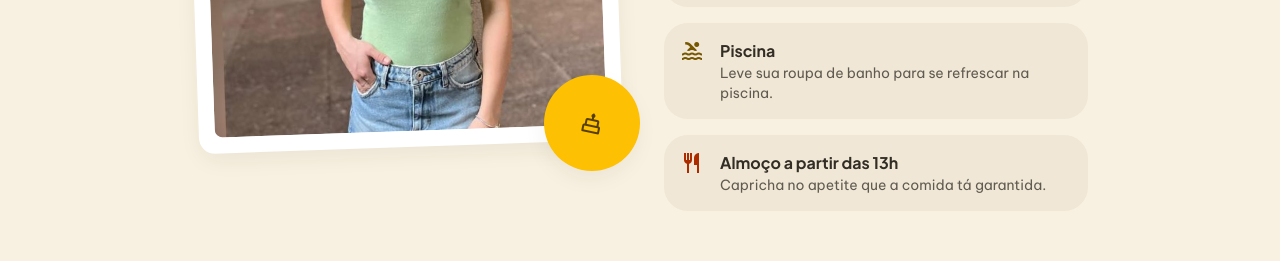
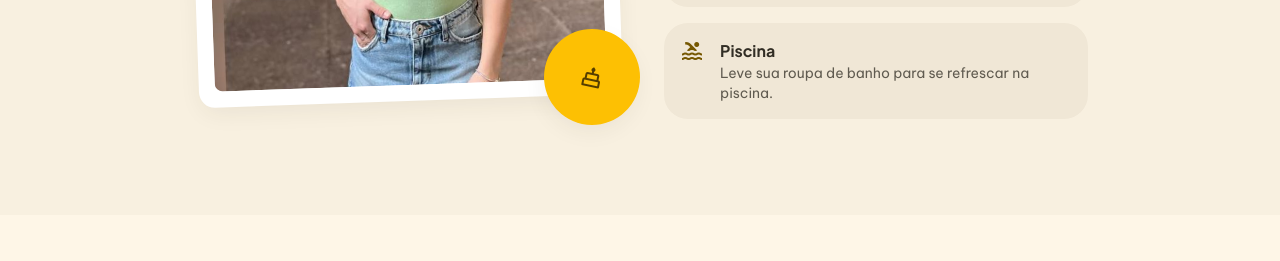
Before and after one commit to carvalhocaio/party-counter, a Next.js app: page / in a window 1280 px wide. Shown: the part 1920-2181 px from the top of the page. Built offline with nearby package versions, Linux system fonts and the light colour scheme.

Commit message:
Remove redundant lunch announcement

```diff
--- a/app/page.tsx
+++ b/app/page.tsx
@@ -168,19 +168,6 @@ export default function Home() {
                     </p>
                   </div>
                 </div>
-                <div className="flex items-start gap-4 p-4 rounded-xl bg-surface-container">
-                  <span className="material-symbols-outlined text-tertiary">
-                    restaurant
-                  </span>
-                  <div>
-                    <h4 className="font-bold font-label text-on-surface">
-                      Almoço a partir das 13h
-                    </h4>
-                    <p className="text-sm text-on-surface-variant">
-                      Capricha no apetite que a comida tá garantida.
-                    </p>
-                  </div>
-                </div>
               </div>
             </div>
           </div>
```
